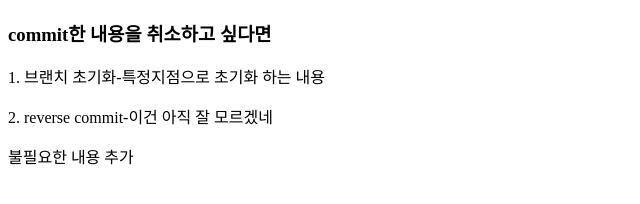
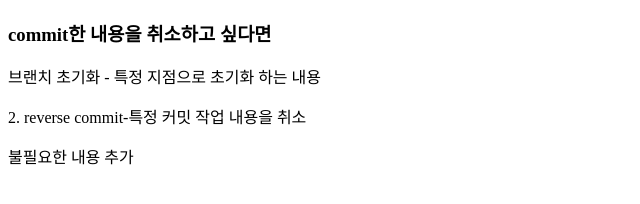
Before and after one commit to Haeje0ng/basic_project, a plain HTML site: page view/index.html in a window 1280 px wide. Shown: the whole page, without its empty margins (0-640 px from the left). Drawn offline with Linux system fonts and the light colour scheme.

Commit message:
찐 commit 내용 취소에 대한 설명

```diff
--- a/view/index.html
+++ b/view/index.html
@@ -6,8 +6,8 @@
 </head>
 <body>
     <h3>commit한 내용을 취소하고 싶다면</h3>
-    <p>1. 브랜치 초기화-특정지점으로 초기화 하는 내용</p>
-    <p>2. reverse commit-이건 아직 잘 모르겠네</p>
+    <p>브랜치 초기화 - 특정 지점으로 초기화 하는 내용</p>
+    <p>2. reverse commit-특정 커밋 작업 내용을 취소</p>
     <p>불필요한 내용 추가</p>
 </body>
 <script>
```
